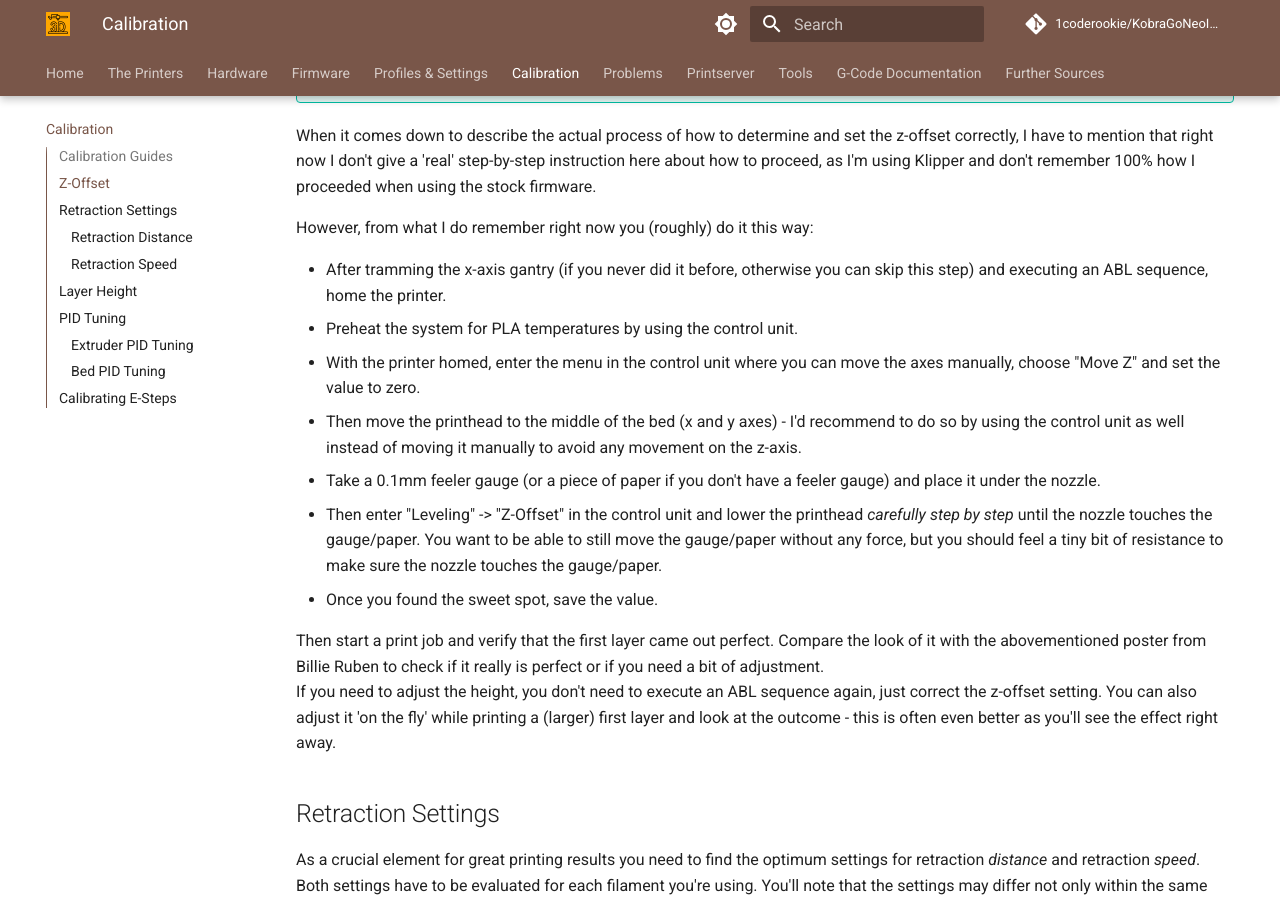
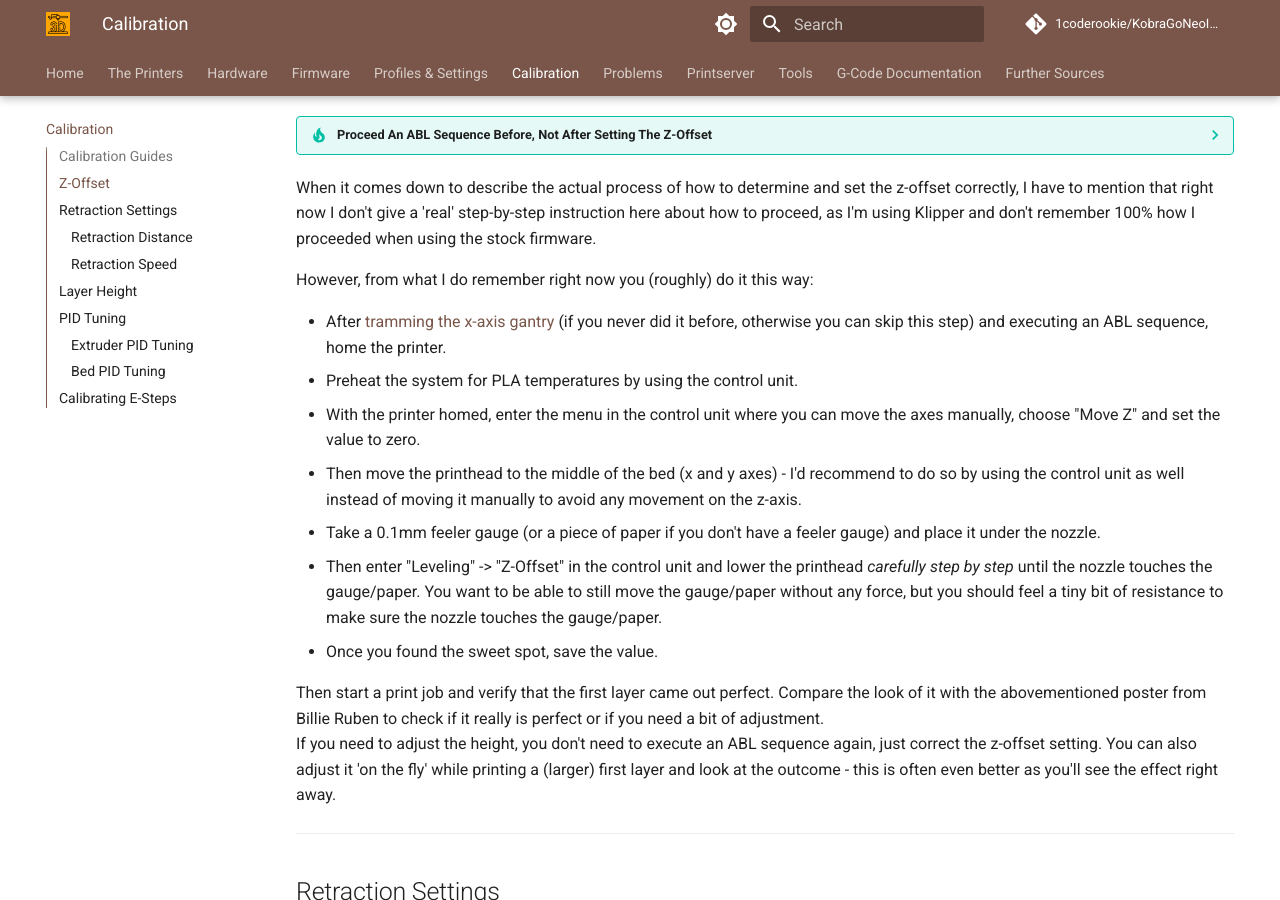
Before and after one commit to 1coderookie/KobraGoNeoInsights, an MkDocs documentation site: the page built from docs/calibration.md, in a window 1280 px wide and 900 px high, scrolled down 1260 px. Built offline with MkDocs 1.6.1 and Material for MkDocs 9.7.7, drawn with Linux system fonts in a browser that asks for light colours; comment, search, counter and statistics services are not loaded; part of the change alters nothing that is shown; some of the changed text lies outside the part shown.

```diff
--- a/docs/calibration.md
+++ b/docs/calibration.md
@@ -4,18 +4,20 @@
 For getting high quality prints, you need to calibrate your printer. As there are many things being worth mentioned and I can't cover and explain all of them, I'll just talk about a few which seem to be the most crucial ones beginners might not be aware of. There are many websites and YouTube guides out there to find which are already covering this wide topic of calibration, so I'd recommend to do a little research by your own.
 However, to make this journey a bit easier for you to begin with, I'll list some pages that I personally found useful in the section ["Calibration Guides"](calibration.md#calibration-guides). For more information and general sources of information also check out the chapter ["Further Sources"](further_sources.md).
 
-??? tip "Calibration Using OctoPrint"
 
-    If you're using OctoPrint, you might want to check out the plugin ["Marlin Calibration Tools"](https://plugins.octoprint.org/plugins/CalibrationTools/) which allows you to easily execute different calibration procedures.
+??? tip "Calibration Using SuperSlicer"
+
+    I personally prefer SuperSlicer (after I used Cura in the first place), especially when it comes down to calibration. One of the great functions is, that SuperSlicer already comes with an *inbuilt set of calibration tools*. You'll follow the proposed order and generate the specific 3d models for your specific needs with just one click, like temperature towers, retraction towers and so on. After that, you just print them and don't have to take care about additional code sections (e.g. like applying temperature or retraction distance changes at layer xy) which is necessary when using Cura and the Calibration Shapes plugin.
 
 ??? tip "Calibration Models For Cura"
 
     If you're using Cura, you might want to check out the plugin ["Calibration Shapes"](https://marketplace.ultimaker.com/app/cura/plugins/5axes/CalibrationShapes) which gives you access to different STL models you can use for calibration. Before slicing and printing, make sure you're reading the specific notes about the models at the [wiki page of the creator](https://github.com/5axes/Calibration-Shapes/wiki).
 
-??? tip "Calibration Using SuperSlicer"
+??? tip "Calibration Using OctoPrint"
 
-    I personally prefer SuperSlicer (after I used Cura in the first place). One of the great functions is, that SuperSlicer already comes with an inbuilt set of calibration tools. You'll follow the proposed order and generate the specific 3d models for your specific needs with just one click. After that, you just print them and don't have to take care about additional code sections (e.g. like applying temperature or retraction distance changes at layer xy) which is necessary when using Cura and the abovementioned Calibration Shapes plugin.
+    If you're using OctoPrint, you might want to check out the plugin ["Marlin Calibration Tools"](https://plugins.octoprint.org/plugins/CalibrationTools/) which allows you to easily execute different calibration procedures.
 
+---
 
 ## Calibration Guides
 There are many sites and tutorials to find which are about calibration, so you might want to search for that at your preferred site first. However, I found the following guides useful.
@@ -24,6 +26,8 @@ There are many sites and tutorials to find which are about calibration, so you m
 - [Elli's Print Tuning Guide](https://ellis3dp.com/Print-Tuning-Guide/) made by @[AndrewEllis93](https://github.com/AndrewEllis93)
 - [All3DP's article "Extruder Calibration: How to Calibrate E-Steps"](https://all3dp.com/2/extruder-calibration-6-easy-steps-2/)
 - The [Print Quality Troubleshooting Guide](https://www.simplify3d.com/resources/print-quality-troubleshooting/) is a good start to compare your faulty prints and see what may caused the problem.
+
+---
 
 ## Z-Offset
 The z-offset is the distance between the nozzle and the bed/plate you're printing on. It comes into account when printing the first layer of a model and therefore it's crucial and absolutely important that you dial in your z-offset to get your first layer as perfect as possible.
@@ -34,8 +38,8 @@ To determine the perfect first layer, I'd recommend to have a look at [this hand
 
 ??? tip "Tram The X-Axis Gantry"
 
-    I'd recommend to tram the x-axis gantry before adjusting the z-offset. Of course you don't need to do this every time you adjust the z-offset, you need to tram the gantry one time and then it should be good.
-    If you're using the rigid stock spacers, tram the gantry in relation to the bed itself. If you're using adjustable spacers, tram the gantry in relation to the base frame and then tram the bed in relation to the nozzle. See the first violet expandable textbox in the section ["X-Axis Gantry"](hardware/axes.md#x-axis-gantry) for a more detailed description.
+    I'd recommend to [tram the x-axis gantry](hardware/axes.md#tramming-the-x-axis-gantry) before adjusting the z-offset. Of course you don't need to do this every time you adjust the z-offset, you need to tram the gantry one time and then it should be good.
+    If you're using the rigid stock spacers, tram the gantry in relation to the bed itself. If you're using adjustable spacers, tram the gantry in relation to the base frame and then tram the bed in relation to the nozzle. See the section ["Tramming The X-Axis Gantry"](hardware/axes.md#tramming-the-x-axis-gantry) for a more detailed description.
 
 ??? tip "Proceed An ABL Sequence Before, Not After Setting The Z-Offset"
 
@@ -46,7 +50,7 @@ When it comes down to describe the actual process of how to determine and set th
 
 However, from what I do remember right now you (roughly) do it this way:
 
-- After tramming the x-axis gantry (if you never did it before, otherwise you can skip this step) and executing an ABL sequence, home the printer.
+- After [tramming the x-axis gantry](hardware/axes.md#tramming-the-x-axis-gantry) (if you never did it before, otherwise you can skip this step) and executing an ABL sequence, home the printer.
 - Preheat the system for PLA temperatures by using the control unit.
 - With the printer homed, enter the menu in the control unit where you can move the axes manually, choose "Move Z" and set the value to zero.
 - Then move the printhead to the middle of the bed (x and y axes) - I'd recommend to do so by using the control unit as well instead of moving it manually to avoid any movement on the z-axis.
@@ -56,6 +60,8 @@ However, from what I do remember right now you (roughly) do it this way:
 
 Then start a print job and verify that the first layer came out perfect. Compare the look of it with the abovementioned poster from Billie Ruben to check if it really is perfect or if you need a bit of adjustment.
 If you need to adjust the height, you don't need to execute an ABL sequence again, just correct the z-offset setting. You can also adjust it 'on the fly' while printing a (larger) first layer and look at the outcome - this is often even better as you'll see the effect right away.
+
+---
 
 ## Retraction Settings
 As a crucial element for great printing results you need to find the optimum settings for retraction *distance* and retraction *speed*.
@@ -70,7 +76,7 @@ The correct settings will mostly avoid stringing. There are various aspects whic
     If the feeder gear pressure is too low, the gear won't 'grab' the filament sufficiently and therefore starts slipping and grinding instead of pulling it back. If the pressure is too high though, it'll deform the filament which may result in e.g. visible artefacts of your printed model. So make sure you adjusted the correct pressure.
     You can check if the filament gets properly fed and retracted by looking at the filament. Adding some marks with a water resistant pen might be helpful. Observe the filament if it gets retracted (= pushed back) and fed reliably when the printer should do so.
 
-
+---
 
 ### Retraction Distance
 The retraction distance is a crucial setting one has to take care about. The retraction *distance* (r.d.) is the setting how *far* the feeder gear will pull back the filament when retracting. However, if the r.d. is too high, it'll lead to clogs.
@@ -87,6 +93,7 @@ For finding out the correct r.d. setting, you can print retraction distance towe
     This one is really important for the **Neo**: watch out if you're going to use the profile of Anycubic, the retraction distance is set to 6mm there, which is way too much for the direct drive system of the **Neo** as mentioned above! So change that setting to max. 1mm and go from there.
     Always make sure to check this setting in general when using preconfigured profiles!
 
+---
 
 ### Retraction Speed
 Retraction *speed* (r.s.) is the setting how *fast* the feeder gear will pull back the filament when retracting. It plays together with the setting of the retraction distance, and both settings affect each other.
@@ -115,6 +122,7 @@ Doing the math, you'll realize that e.g. 0.2mm l.h. = 5 steps, 0.24mm l.h. = 6 s
 So when choosing a l.h. like e.g. 0.15mm or 0.3mm, the motor has to do 3.75 or 7.5 steps which isn't smart and won't be as accurate and reliable as doing full steps.
 So: always choose layer heights which can be 'fully' divided by 0.04mm.
 
+---
 
 ## PID Tuning
 Without going into too much details here, PID stands for Proportion, Integral and Derivate. These are three variables of an algorith which is supposed to keep the temperature stable.
@@ -196,6 +204,8 @@ Recv: ok
 That's it!
 Congratulations, you just did the PID tuning for your extruder!
 
+---
+
 ### Bed PID Tuning
 Now you want to do the same for your heated bed, but you have to use a different command.
 Because I use to print at a bed temperature of 60°C, I want to execute the PID tuning at that temperature also. Again it should be done seven times.
@@ -230,6 +240,8 @@ Congratulations, you just did the PID tuning for your bed!
 
     Insulating the bedplate with sufficient material has a great effect on the stability and the behaviour while heating up and cooling down. It'll minimize temperature fluctuations and saves electrical energy as well. Check out the section [Insulating the Bed](hardware/bed.md#insulating-the-bed) for further information.
 
+---
+
 ## Calibrating E-Steps
 You've probably already came along the sentence "calibrate your e-steps" and maybe you wonder what it is, what you'd have to do and why you should do so. It's actually pretty simple: the "e-steps" are the steps of the motor of your extruder (so "e-steps" stands for "extruder-steps") and therefore they determine how much filament will be extruded with a certain amount of motor steps.
 Depending on how accurate this setting is (means, how well you calibrated the e-steps), you'll either have some pretty perfect prints (in the meaning of the amount of filament of each layer) or you'll see signs of more or less severe under- or overextrusion. Some people try to adjust or get rid of this problem by setting different extrusion multipliers in the slicer, but that's not the best/correct way (imho). You always should have the hardware tuned in as much as possible before trying to tweak software settings for better results.
```
